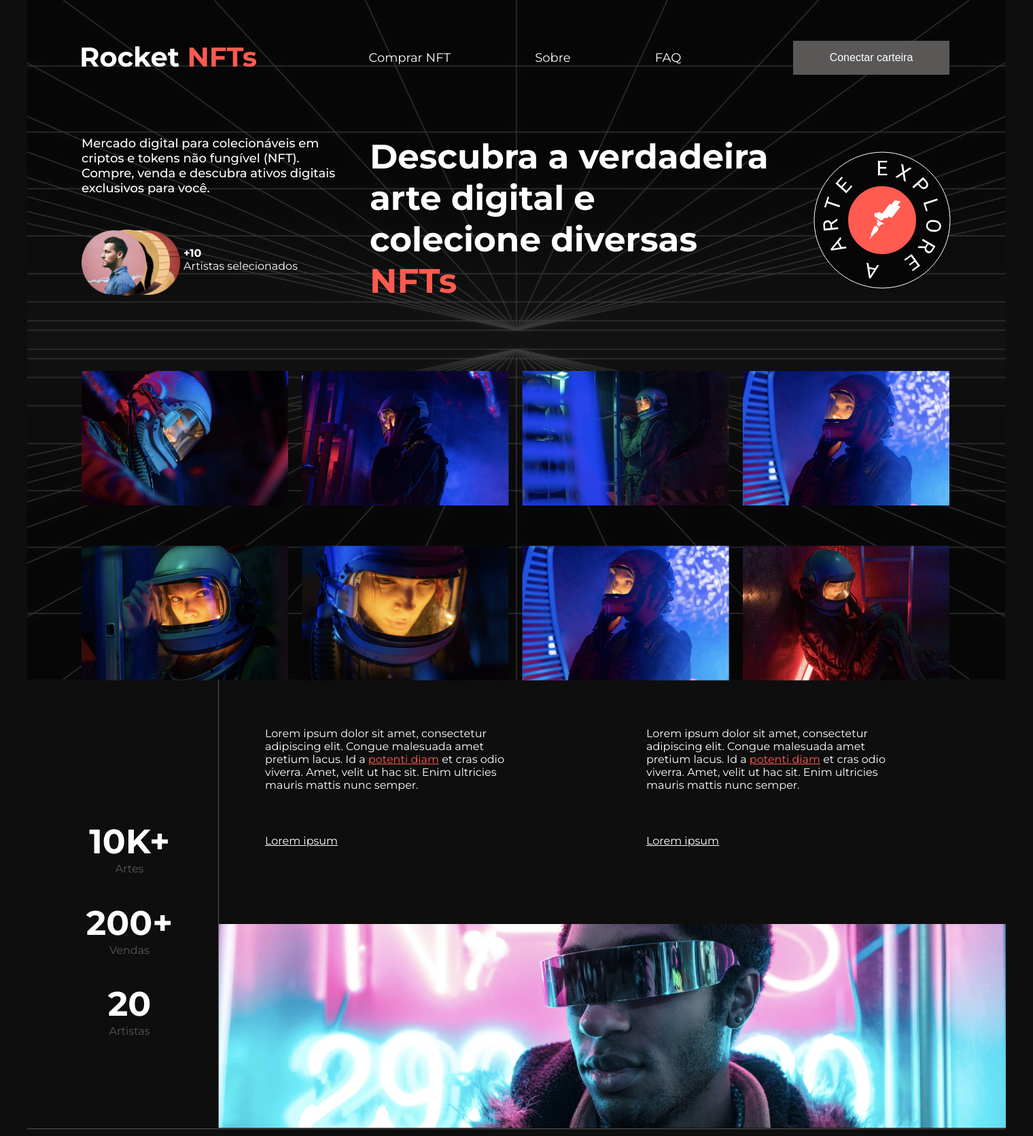
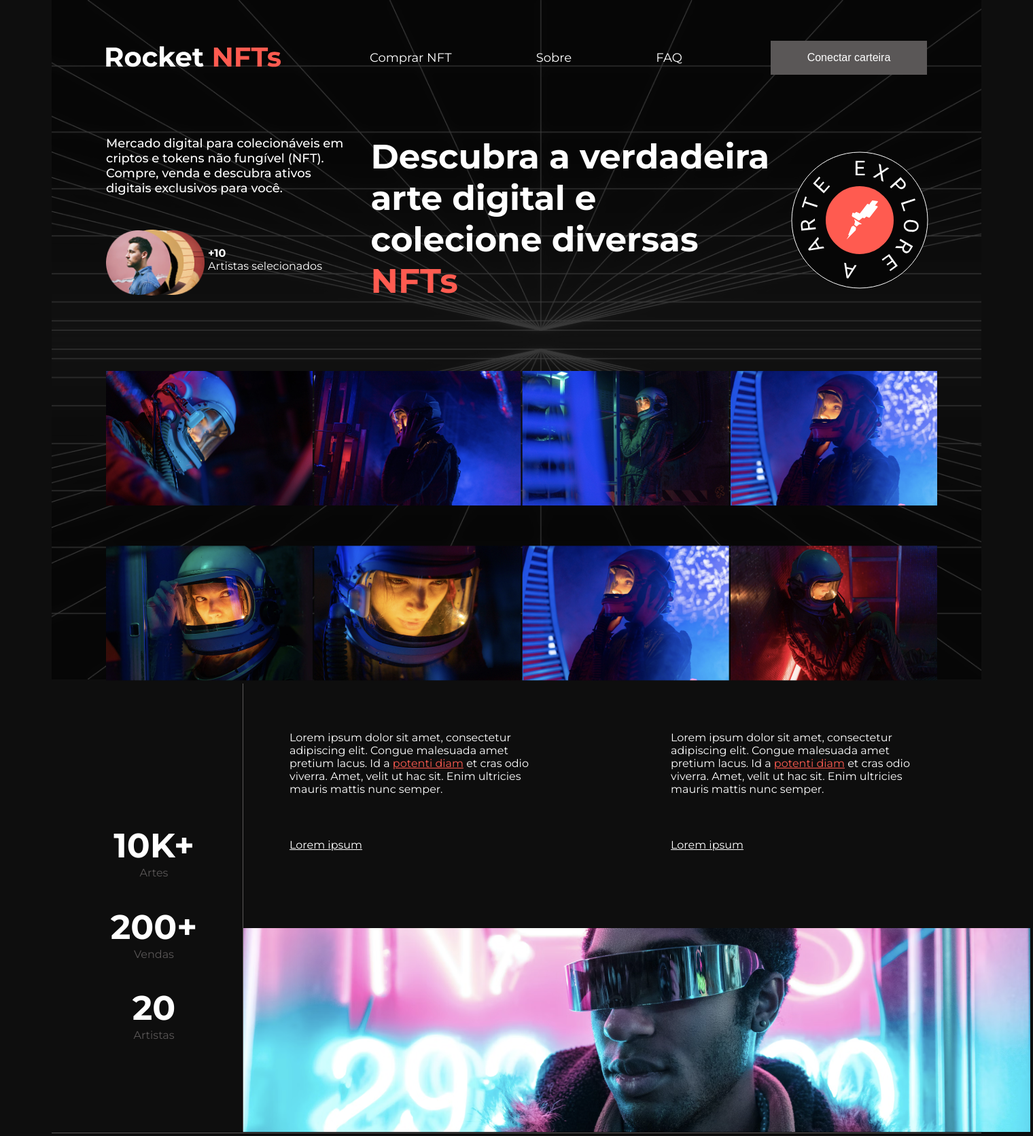
Before and after one commit to physikices/rocketseat, a PHP site: page / in a window 1520 px wide. Shown: the top 1672 px of the page at 68% size. Run offline with PHP 8.4, Linux system fonts and the light colour scheme.

Commit message:
estudando responsividade - header (first commit)

```diff
--- a/data-base-aulas/desafios/rocketNFT-landing-page/style.css
+++ b/data-base-aulas/desafios/rocketNFT-landing-page/style.css
@@ -3,8 +3,6 @@
     margin: 0;
     padding: 0;
     box-sizing: border-box;
-    list-style: none;
-
 }
 
 
@@ -21,12 +19,14 @@
 
 /* pré-configs */
 html {
+    /* 1rem = 10px */
     font-size: 62.5%;
 }
 
 body {
     margin: 0;
     padding: 0;
+    height: 100vh;
     font-family: 'Montserrat', sans-serif;
     background-color: var(--body-background);
     color: var(--text-color);
@@ -47,14 +47,16 @@ li {
     display: inline;
     margin: 0 60px;
     font-size: 1.8rem;
+    list-style: none;
 }
 /* END GLOBAL SETTINGS */
 
 
 /* HEADER */
 .container-header {
+    width: 90%;
     max-width: 1440px;
-    max-height: 1000px;
+    max-height: auto;
     margin: 0 auto;
     background-image: url(./assets/background.png);
     background-repeat: no-repeat;
@@ -64,7 +66,9 @@ li {
 
 /* menu-topo */
 .menu {
-    width: 1277px;
+    width: 100%;
+    max-width: 1277px;
+    margin: 0 auto;
     height: 50px;
     display: flex;
     justify-content: space-between;
@@ -89,7 +93,8 @@ li {
 
 /* banner-1 */
 .banner-1 {
-    width: 1277px;
+    width: 100%;
+    max-width: 1277px;
     height: 246px;
     margin-bottom: 100px;
     display: flex;
@@ -98,12 +103,14 @@ li {
 }
 
 #text-avatars {
-    width: 367px;
+    width: 100%;
+    max-width: 367px;
     height: 246px;
 }
 
 #text {
-    width: 401px;
+    width: 100%;
+    max-width: 401px;
     font-size: 1.8rem;
     font-weight: 500;
     display: block;
@@ -157,7 +164,8 @@ li {
 }
 /* title-page */
 .banner-1 h1 {
-    width: 596px;
+    width: 100%;
+    max-width: 596px;
     height: 246px;
     font-size: 5rem;
     font-weight: 700;
@@ -177,13 +185,14 @@ li {
 /* grid-galery */
 header > .grid-galery {
     display: grid;
-    grid-template-columns: 1fr 1fr 1fr 1fr;
+    grid-template-columns: repeat(auto-fit, minmax(250px, 1fr));
     gap: 55px 16px;
 }
 /* END HEADER */
 
 /* MAIN-I*/
 .container-main {
+    width: 90%;
     max-width: 1440px;
     max-height: auto;
     margin: 0px auto;
@@ -197,6 +206,7 @@ header > .grid-galery {
 }
 
 .banner-2 {
+    width: 90%;
     max-width: 1440px;
     height: 660px;
     display: flex;
@@ -398,7 +408,7 @@ section > .grid-badges {
     margin: 120px auto 0px;
 
     display: grid;
-    grid-template-columns: 1fr 1fr 1fr;
+    grid-template-columns: repeat(4, minmax(250px, 1fr));
 
     display: flex;
     justify-content: space-between;
@@ -445,7 +455,8 @@ section > .grid-badges {
 
 /* FOOTER */
 footer {
-    width: 1444px;
+    width: 90%;
+    max-width: 1440px;
     height: 709px;
     margin: 0 auto;
     background-color: var(--card-color);
@@ -616,3 +627,11 @@ form > #btn {
     font-weight: 700;
     color: var(--text-color);
 }
+
+
+/* media queries */
+@media (max-width:768px) {
+    html {
+
+    }
+}
```
